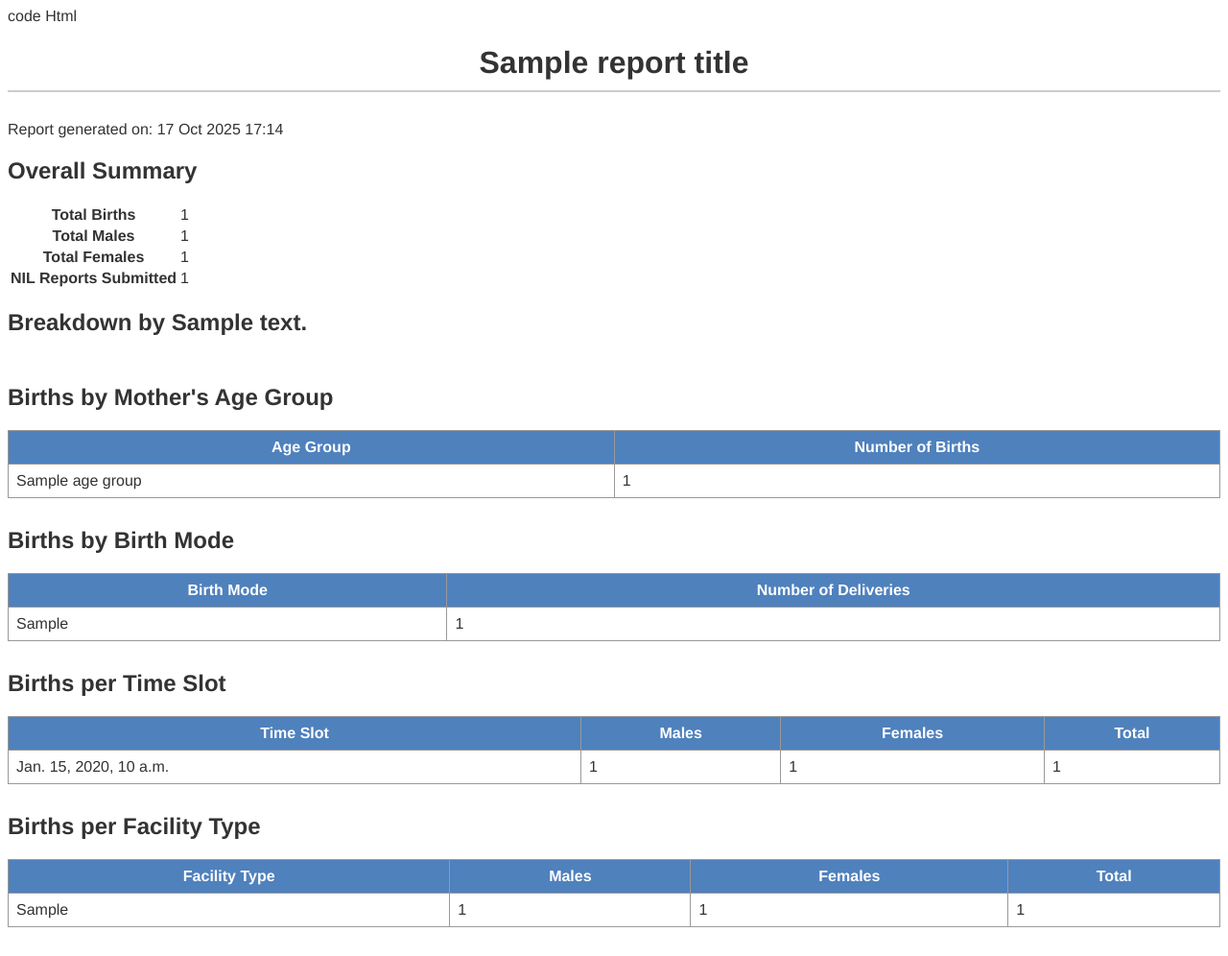
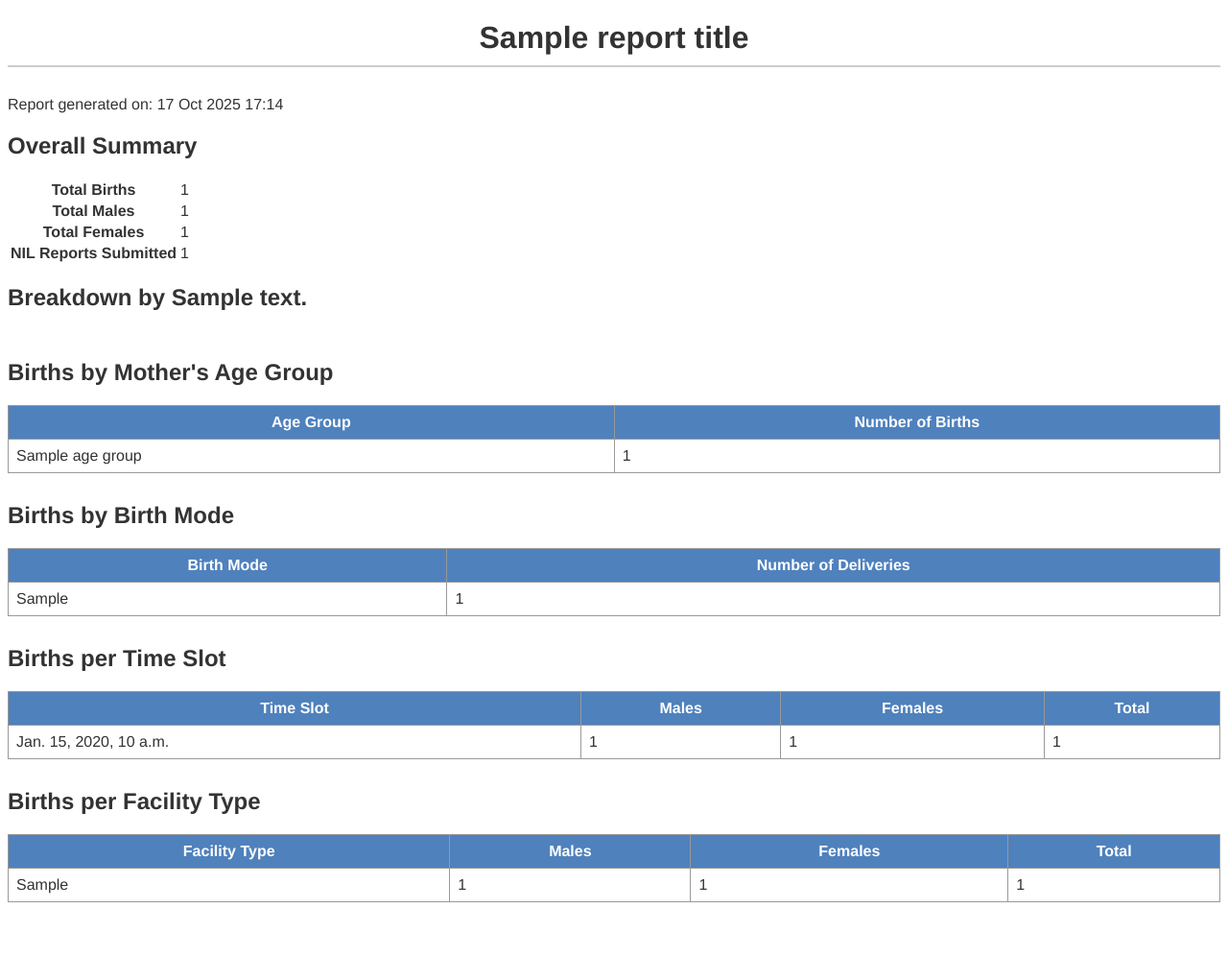
Before and after one commit to BoetaV/festive25, a Django app: template births/templates/births/dashboard_pdf.html in a window 1280 px wide. Shown: the whole page at 96% size. After the commit the page ends 940 px from the top, so only its background shows below. Run offline with Django 5.2, Linux system fonts and the light colour scheme; the template is opened without the code that fills it: most values are stand-ins (such as "Sample title", 1, 10 or a date in 2020).

Commit message:
Remove unnecessary lines from dashboard_pdf.html

```diff
--- a/births/templates/births/dashboard_pdf.html
+++ b/births/templates/births/dashboard_pdf.html
@@ -1,5 +1,3 @@
-code
-Html
 {% load custom_filters %}
 <!DOCTYPE html>
 <html lang="en">
```
